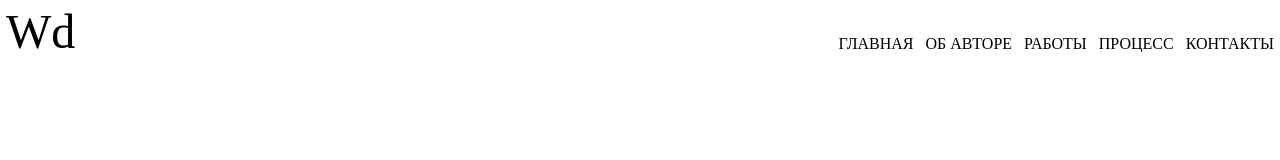
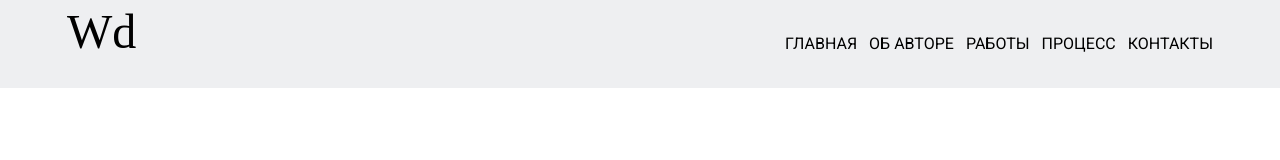
Before and after one commit to fccourses/fe_landing_page, a plain HTML site: page index.html in a window 1280 px wide. Drawn offline with Linux system fonts and the light colour scheme; a web font is replaced by a local one.

Commit message:
Add second bg color

```diff
--- a/assets/css/common.css
+++ b/assets/css/common.css
@@ -1,6 +1,7 @@
 :root {
   --accent-color: #34547a;
   --text-color: #727272;
+  --second-bg-color: #eeeff1;
 
   font-size: 14px;
   font-family: "Roboto", sans-serif;
--- a/style.css
+++ b/style.css
@@ -1,2 +1,4 @@
 @import "./assets/css/reset.css";
+@import "./assets/css/grid.css";
+@import "./assets/css/common.css";
 @import "./assets/css/header.css";
```
